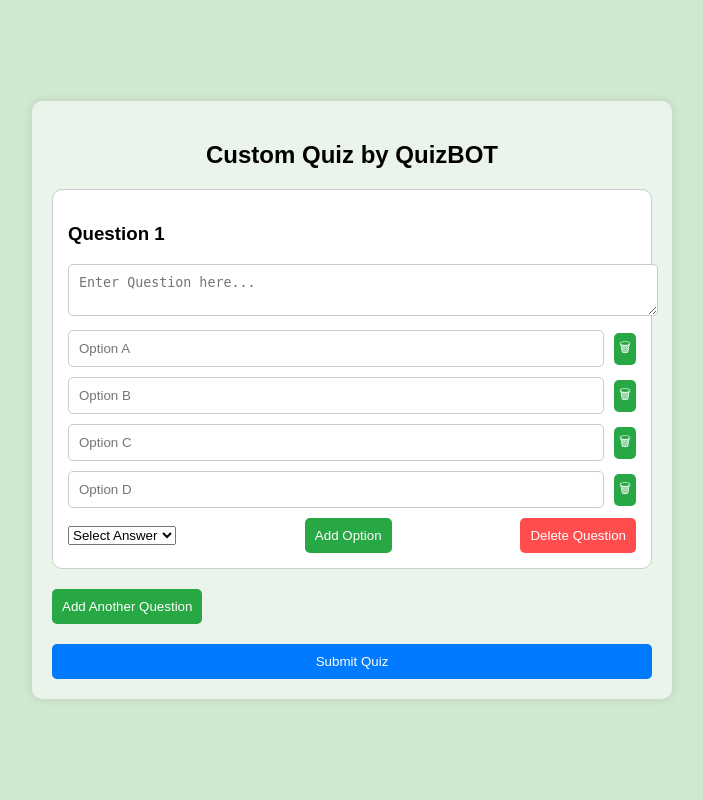
After one commit to Noddy8/Nothing, a Django app: template Dev/quiz/templates/HTML/quiz-2.html in a window 1280 px wide. The commit adds this page. Shown: the whole page, without its empty margins (288-991 px from the left). Run offline with Django 5.2, Linux system fonts and the light colour scheme; the template is opened without the code that fills it, so the values that code supplies are empty.

Commit message:
🧑‍💻

```diff
--- /dev/null
+++ b/Dev/quiz/static/JavaScript/quiz-2.js
@@ -0,0 +1,104 @@
+let questionCount = 1;
+
+function addOption(button) {
+    const questionBlock = button.closest('.question-block');
+    const optionBlock = document.createElement('div');
+    optionBlock.className = 'option-block';
+    optionBlock.innerHTML = `
+        <input type="text" placeholder="Option" name="option">
+        <button type="button" class="delete-option" onclick="deleteOption(this)">&#128465;</button>
+    `;
+    questionBlock.insertBefore(optionBlock, button.parentElement);
+}
+
+function deleteOption(button) {
+    const optionBlock = button.parentElement;
+    optionBlock.remove();
+}
+
+function addQuestion() {
+    questionCount++;
+    const questionContainer = document.getElementById('questionContainer');
+    const questionBlock = document.createElement('div');
+    questionBlock.className = 'question-block';
+    questionBlock.setAttribute('data-question', questionCount);
+    questionBlock.innerHTML = `
+        <h3>Question ${questionCount}</h3>
+        <textarea placeholder="Enter Question here..." name="question"></textarea>
+        <div class="option-block">
+            <input type="text" placeholder="Option A" name="option">
+            <button type="button" class="delete-option" onclick="deleteOption(this)">&#128465;</button>
+        </div>
+        <div class="option-block">
+            <input type="text" placeholder="Option B" name="option">
+            <button type="button" class="delete-option" onclick="deleteOption(this)">&#128465;</button>
+        </div>
+        <div class="option-block">
+            <input type="text" placeholder="Option C" name="option">
+            <button type="button" class="delete-option" onclick="deleteOption(this)">&#128465;</button>
+        </div>
+        <div class="option-block">
+            <input type="text" placeholder="Option D" name="option">
+            <button type="button" class="delete-option" onclick="deleteOption(this)">&#128465;</button>
+        </div>
+        <div class="control-buttons">
+            <select name="answer">
+                <option selected disabled>Select Answer</option>
+                <option value="A">Option A</option>
+                <option value="B">Option B</option>
+                <option value="C">Option C</option>
+                <option value="D">Option D</option>
+            </select>
+            <button type="button" onclick="addOption(this)">Add Option</button>
+            <button type="button" onclick="deleteQuestion(this)" class="delete-question">Delete Question</button>
+        </div>
+    `;
+    questionContainer.appendChild(questionBlock);
+}
+
+function deleteQuestion(button) {
+    const questionBlock = button.closest('.question-block');
+    questionBlock.remove();
+    questionCount--;
+}
+
+document.getElementById('quizForm').onsubmit = function(event) {
+    event.preventDefault();
+
+    const formData = new FormData(this);
+    const quizData = [];
+
+    // Iterate through questions
+    document.querySelectorAll('.question-block').forEach((questionBlock, index) => {
+        const questionText = questionBlock.querySelector('textarea').value;
+        const options = Array.from(questionBlock.querySelectorAll('input[name="option"]')).map(input => input.value);
+        const answer = questionBlock.querySelector('select[name="answer"]').value;
+
+        quizData.push({
+            question: questionText,
+            options: options,
+            answer: answer
+        });
+    });
+
+    // Convert quizData to JSON
+    const jsonData = JSON.stringify(quizData);
+
+    // Send the JSON data via POST request
+    fetch('/submit-quiz/', {
+        method: 'POST',
+        headers: {
+            'Content-Type': 'application/json'
+        },
+        body: jsonData
+    })
+    .then(response => response.json())
+    .then(data => {
+        console.log('Success:', data);
+        alert('Quiz submitted successfully!');
+    })
+    .catch((error) => {
+        console.error('Error:', error);
+        alert('Failed to submit quiz.');
+    });
+};
--- /dev/null
+++ b/Dev/quiz/static/css/quiz-2.css
@@ -0,0 +1,93 @@
+body {
+    font-family: Arial, sans-serif;
+    background-color: #d0e7d0;
+    margin: 0;
+    padding: 0;
+    display: flex;
+    justify-content: center;
+    align-items: center;
+    height: 100vh;
+}
+
+.quiz-container {
+    background-color: #eaf4ea;
+    padding: 20px;
+    border-radius: 10px;
+    box-shadow: 0 0 10px rgba(0, 0, 0, 0.1);
+    width: 80%;
+    max-width: 600px;
+}
+
+h2 {
+    text-align: center;
+    margin-bottom: 20px;
+}
+
+.question-block {
+    background-color: #fff;
+    padding: 15px;
+    border-radius: 10px;
+    margin-bottom: 20px;
+    border: 1px solid #ccc;
+}
+
+textarea {
+    width: 100%;
+    padding: 10px;
+    border-radius: 5px;
+    border: 1px solid #ccc;
+    margin-bottom: 10px;
+}
+
+.option-block {
+    display: flex;
+    align-items: center;
+    margin-bottom: 10px;
+}
+
+.option-block input {
+    flex: 1;
+    padding: 10px;
+    border-radius: 5px;
+    border: 1px solid #ccc;
+}
+
+.delete-option {
+    background-color: #ff4d4d;
+    border: none;
+    padding: 5px;
+    margin-left: 10px;
+    color: #fff;
+    cursor: pointer;
+    border-radius: 5px;
+}
+
+.control-buttons {
+    display: flex;
+    justify-content: space-between;
+    align-items: center;
+    margin-top: 10px;
+}
+
+button {
+    padding: 10px;
+    border-radius: 5px;
+    border: none;
+    cursor: pointer;
+}
+
+button[type="button"] {
+    background-color: #28a745;
+    color: #fff;
+}
+
+button.delete-question {
+    background-color: #ff4d4d;
+}
+
+button[type="submit"] {
+    background-color: #007bff;
+    color: #fff;
+    width: 100%;
+    margin-top: 20px;
+}
--- a/Dev/quiz/templates/HTML/create_quiz.html
+++ b/Dev/quiz/templates/HTML/create_quiz.html
@@ -15,7 +15,8 @@
   <body>
     <div class="container">
       <h1>Create Quiz by QuizBOT</h1>
-      <form id="quizForm">
+      <form id="quizForm" method="post" action="/get-quiz">
+        {% csrf_token %}
         <div id="questionsContainer">
           <!-- Questions will be added dynamically here -->
         </div>
--- /dev/null
+++ b/Dev/quiz/templates/HTML/quiz-2.html
@@ -0,0 +1,54 @@
+<!DOCTYPE html>
+<html lang="en">
+{% load static %}
+<head>
+    <meta charset="UTF-8">
+    <meta name="viewport" content="width=device-width, initial-scale=1.0">
+    <title>Custom Quiz by QuizBOT</title>
+    <link rel="stylesheet" href="{% static "/css/quiz-2.css" %}">
+</head>
+<body>
+    <div class="quiz-container">
+        <h2>Custom Quiz by QuizBOT</h2>
+        {% csrf_token %}
+        <form id="quizForm">
+            <div class="question-container" id="questionContainer">
+                <div class="question-block" data-question="1">
+                    <h3>Question 1</h3>
+                    <textarea placeholder="Enter Question here..." name="question"></textarea>
+                    <div class="option-block">
+                        <input type="text" placeholder="Option A" name="option">
+                        <button type="button" class="delete-option" onclick="deleteOption(this)">&#128465;</button>
+                    </div>
+                    <div class="option-block">
+                        <input type="text" placeholder="Option B" name="option">
+                        <button type="button" class="delete-option" onclick="deleteOption(this)">&#128465;</button>
+                    </div>
+                    <div class="option-block">
+                        <input type="text" placeholder="Option C" name="option">
+                        <button type="button" class="delete-option" onclick="deleteOption(this)">&#128465;</button>
+                    </div>
+                    <div class="option-block">
+                        <input type="text" placeholder="Option D" name="option">
+                        <button type="button" class="delete-option" onclick="deleteOption(this)">&#128465;</button>
+                    </div>
+                    <div class="control-buttons">
+                        <select name="answer">
+                            <option selected disabled>Select Answer</option>
+                            <option value="A">Option A</option>
+                            <option value="B">Option B</option>
+                            <option value="C">Option C</option>
+                            <option value="D">Option D</option>
+                        </select>
+                        <button type="button" onclick="addOption(this)">Add Option</button>
+                        <button type="button" onclick="deleteQuestion(this)" class="delete-question">Delete Question</button>
+                    </div>
+                </div>
+            </div>
+            <button type="button" onclick="addQuestion()">Add Another Question</button>
+            <button type="submit">Submit Quiz</button>
+        </form>
+    </div>
+    <script src="{% static "/JavaScript/quiz-2.js" %}"></script>
+</body>
+</html>
--- a/Dev/quiz/templates/home_page.html
+++ b/Dev/quiz/templates/home_page.html
@@ -4,7 +4,6 @@
     <title>Home</title>
 </head>
 <body>
-    {% csrf_token %}
     <h2>Welcome, {{ user.username }}!</h2>
     <form action="/create_quiz/" method="get">
         {% csrf_token %}
--- a/Dev/quiz/urls.py
+++ b/Dev/quiz/urls.py
@@ -8,5 +8,6 @@ urlpatterns = [
     path('home/' , views.home_view , name='home_page'),
     path('logout/' , views.logout_view , name='logout'),
     path('profile/' , views.profile_view , name='profile'),
-    path('create_quiz/' , views.create_quiz_view , name='create_quiz' )
+    path('create_quiz/' , views.create_quiz_view , name='create_quiz' ) ,
+    path('submit-quiz/' , views.submit_quiz_view , name='submit-quiz' )
 ]
```
Also changed, not shown: Dev/quiz/models.py (+20 -0 lines), Dev/quiz/static/JavaScript/quiz-22.js (added, +109 -0 lines), Dev/quiz/templates/HTML/login.html (+12 -2 lines), Dev/quiz/templates/HTML/try.html (added, +11 -0 lines), Dev/quiz/views.py (+27 -1 lines), Dev/db.sqlite3, Dev/quiz/migrations/0001_initial.py (added).
